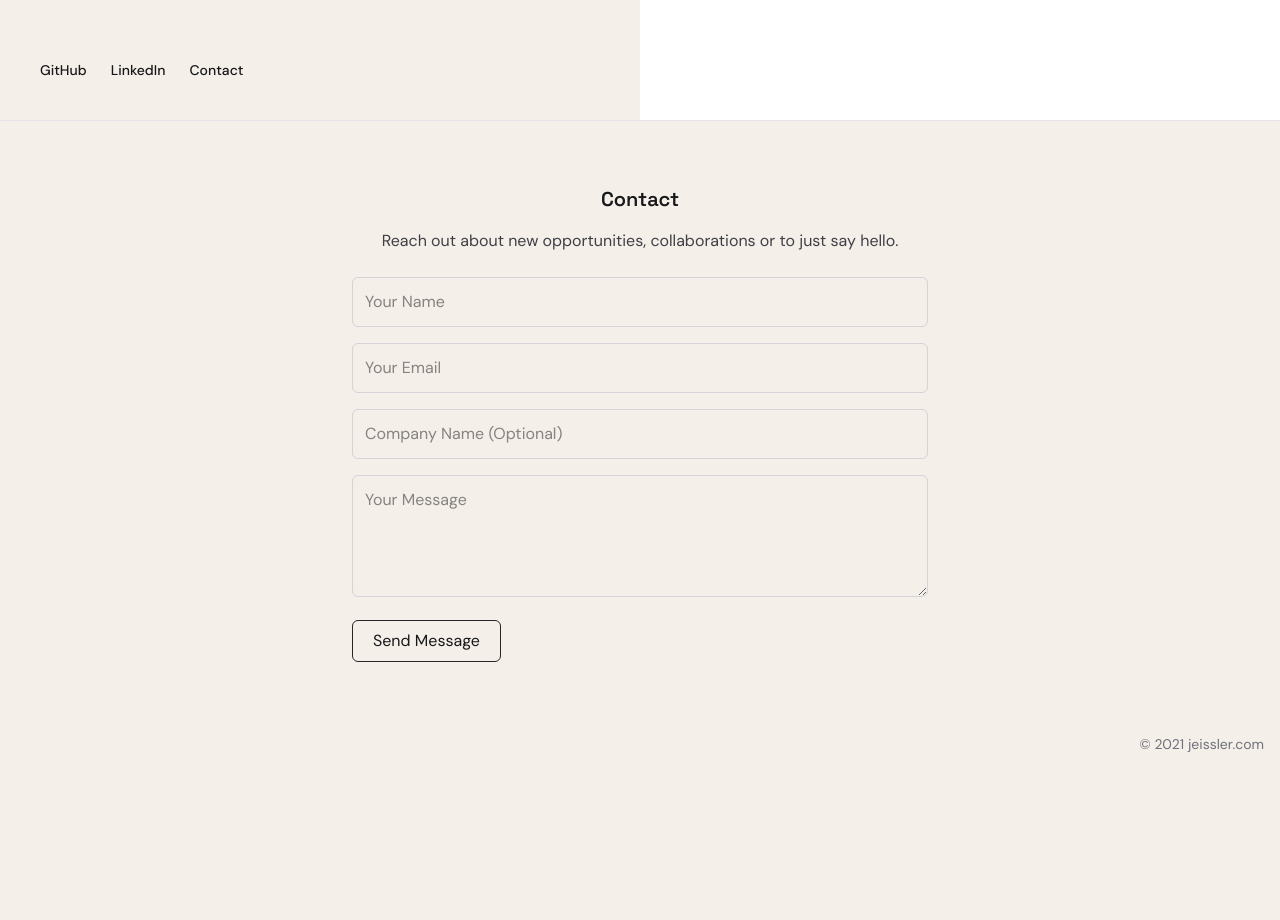
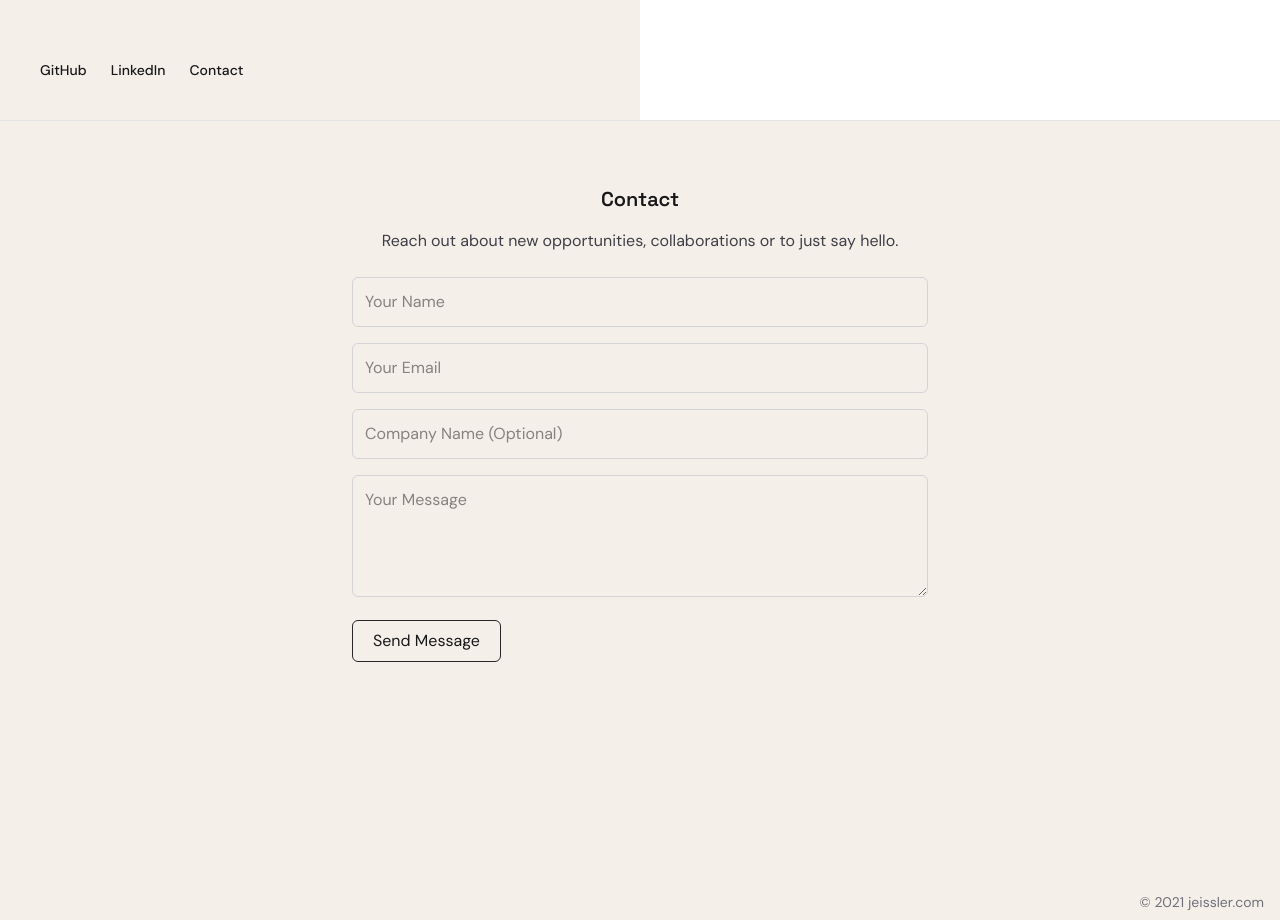
Before and after one commit to jeissler/jeissler.com, a Vue app: page /contact in a window 1280 px wide. Shown: the part 680-1600 px from the top of the page. Built offline with nearby package versions, Linux system fonts and the light colour scheme.

Commit message:
fix height conflixt w/ footer on taller screens

```diff
--- a/src/App.vue
+++ b/src/App.vue
@@ -5,10 +5,12 @@
       <Intro />
       <About />
     </div>
-    <div class="bg-brand border-t border-zinc-200 min-h-screen">
+    <div
+      class="bg-brand contrast:bg-white border-t border-zinc-200 min-h-screen h-full flex flex-col"
+    >
       <Contact />
       <footer
-        class="text-sm text-right p-2 pr-4 text-zinc-500 contrast:bg-gradient-to-br contrast:from-indigo-900 contrast:to-brand-contrast contrast:text-white transition"
+        class="text-sm text-right p-2 pr-4 mt-auto text-zinc-500 contrast:bg-gradient-to-br contrast:from-indigo-900 contrast:to-brand-contrast contrast:text-white transition"
       >
         © {{ currentYear }} jeissler.com
       </footer>
--- a/src/components/Contact.vue
+++ b/src/components/Contact.vue
@@ -1,5 +1,5 @@
 <template>
-  <section id="contact" class="px-6 py-16 contrast:bg-white">
+  <section id="contact" class="px-6 py-16">
     <div class="max-w-xl mx-auto text-center">
       <template v-if="!submitted">
         <h3 class="text-xl font-semibold mb-4">Contact</h3>
```
